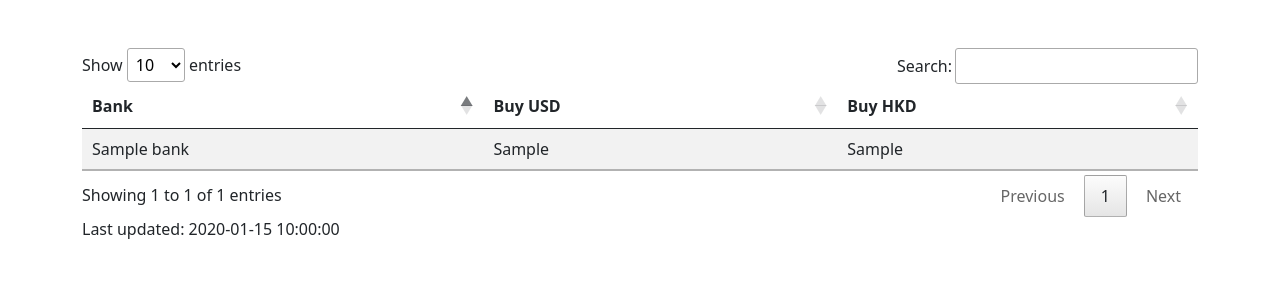
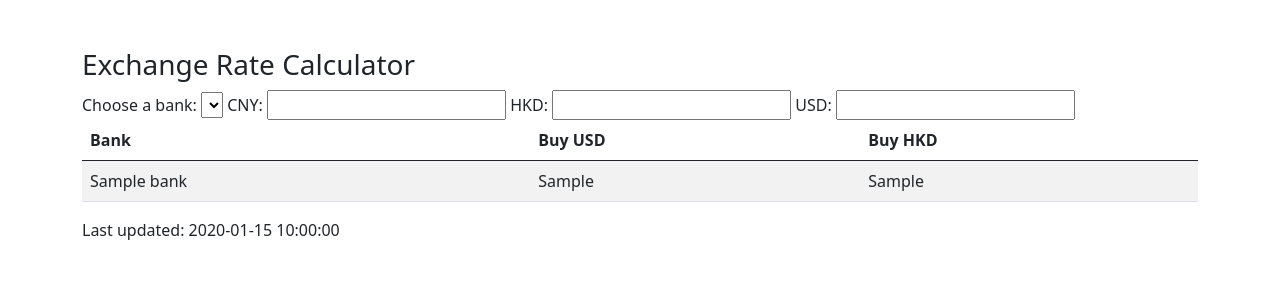
Before and after one commit to sarkrui/HKBanksExRate-API, a Flask app: template templates/index.html in a window 1280 px wide. Shown: the top 300 px of the page. Run offline with Flask 3, Linux system fonts and the light colour scheme; the template is opened without the code that fills it: most values are stand-ins (such as "Sample title", 1, 10 or a date in 2020); lists and menus that the app fills with data are empty; some libraries are stand-ins or nearby versions.

Commit message:
add: two-way binding exchange rate calculator

```diff
--- a/app.py
+++ b/app.py
@@ -128,14 +128,14 @@ def index():
     CMBWL_BuyHKD, CMBWL_BuyUSD = getCMBWLRate()
     BOCHK_BuyHKD, BOCHK_BuyUSD = getBOCHKRate()
     HKBEA_BuyHKD, HKBEA_BuyUSD = getHKBEARate()
-    ICBASIA_BuyHKD, ICBASIA_BuyUSD = getICBCAISARate()
+    ICBCASIA_BuyHKD, ICBCASIA_BuyUSD = getICBCAISARate()
 
     rates = [
         {'Bank': 'HSBC(HK)', 'BuyUSD': HSBCHK_BuyUSD, 'BuyHKD': HSBCHK_BuyHKD},
         {'Bank': 'CMB (WL)', 'BuyUSD': CMBWL_BuyUSD, 'BuyHKD': CMBWL_BuyHKD},
         {'Bank': 'BOC (HK)', 'BuyUSD': BOCHK_BuyUSD, 'BuyHKD': BOCHK_BuyHKD},
         {'Bank': 'BEA (HK)', 'BuyUSD': HKBEA_BuyUSD, 'BuyHKD': HKBEA_BuyHKD},
-        {'Bank': 'ICBC (ASIA)', 'BuyUSD': ICBASIA_BuyUSD, 'BuyHKD': ICBASIA_BuyHKD}
+        {'Bank': 'ICBC (ASIA)', 'BuyUSD': ICBCASIA_BuyUSD, 'BuyHKD': ICBCASIA_BuyHKD}
     ]
 
     current_time = datetime.now().strftime("%Y-%m-%d %H:%M:%S")
@@ -148,14 +148,14 @@ def raw_data():
     CMBWL_BuyHKD, CMBWL_BuyUSD = getCMBWLRate()
     BOCHK_BuyHKD, BOCHK_BuyUSD = getBOCHKRate()
     HKBEA_BuyHKD, HKBEA_BuyUSD = getHKBEARate()
-    ICBASIA_BuyHKD, ICBASIA_BuyUSD = getICBCAISARate()
+    ICBCASIA_BuyHKD, ICBCASIA_BuyUSD = getICBCAISARate()
 
     rates = {
         'HSBCHK': {'BuyUSD': HSBCHK_BuyUSD, 'BuyHKD': HSBCHK_BuyHKD},
         'CMBWL': {'BuyUSD': CMBWL_BuyUSD, 'BuyHKD': CMBWL_BuyHKD},
         'BOCHK': {'BuyUSD': BOCHK_BuyUSD, 'BuyHKD': BOCHK_BuyHKD},
         'BEAHK': {'BuyUSD': HKBEA_BuyUSD, 'BuyHKD': HKBEA_BuyHKD},
-        'ICBASIA': {'BuyUSD': ICBASIA_BuyUSD, 'BuyHKD': ICBASIA_BuyHKD}
+        'ICBCASIA': {'BuyUSD': ICBCASIA_BuyUSD, 'BuyHKD': ICBCASIA_BuyHKD}
     }
 
     current_time = datetime.now().strftime("%Y-%m-%d %H:%M:%S")
--- a/templates/index.html
+++ b/templates/index.html
@@ -9,9 +9,72 @@
     <script type="text/javascript" charset="utf8" src="https://cdn.datatables.net/1.13.6/js/jquery.dataTables.min.js"></script>
     <script type="text/javascript" charset="utf8" >
         $(document).ready( function () {
-            $('#rateTable').DataTable();
+            $('#rateTable').DataTable({
+                "bFilter": false
+                "lengthChange":false
+            });
         });
     </script>
+
+    <script>
+        $(document).ready(function() {
+        const rates = {{ rates | tojson }};
+        let currentInput = "";
+        let currentBank = rates[0]['Bank']; // Default to the first bank
+
+        // Fill bank options
+        for (let i = 0; i < rates.length; i++) {
+            $('#bankSelect').append(new Option(rates[i]['Bank'], rates[i]['Bank']));
+        }
+
+        $('#bankSelect').on('change', function() {
+            currentBank = this.value;
+            $(currentInput).trigger("input"); // Trigger recalculation
+        });
+
+        function calculate() {
+            let val = parseFloat($(currentInput).val());
+            let hkdRate, usdRate;
+
+            // Loop through the rates array to find the matching bank rates
+            for (let i = 0; i < rates.length; i++) {
+                if (rates[i]['Bank'] === currentBank) {
+                    hkdRate = rates[i]['BuyHKD'];
+                    usdRate = rates[i]['BuyUSD'];
+                    break;
+                }
+            }
+
+            if (!hkdRate || !usdRate) {
+                console.error("Could not find rates for the selected bank.");
+                return;
+            }
+
+            if (currentInput === "#cny") {
+                let hkd = val / hkdRate;
+                let usd = val / usdRate;
+                $("#hkd").val(hkd.toFixed(2));
+                $("#usd").val(usd.toFixed(2));
+            } else if (currentInput === "#hkd") {
+                let cny = val * hkdRate;
+                let usd = val / usdRate;
+                $("#cny").val(cny.toFixed(2));
+                $("#usd").val(usd.toFixed(2));
+            } else if (currentInput === "#usd") {
+                let cny = val * usdRate * hkdRate;
+                let hkd = val * usdRate;
+                $("#cny").val(cny.toFixed(2));
+                $("#hkd").val(hkd.toFixed(2));
+            }
+        }
+
+
+        $("#cny, #hkd, #usd").on("focus", function() {
+            currentInput = "#" + this.id;
+        }).on("input", calculate);
+        });
+    </script>
+
     <style>
         @media (max-width: 390px) {
             .table-responsive {
@@ -23,6 +86,19 @@
 <body>
 
     <div class="container mt-5">
+        <div class="mt-5">
+            <h3>Exchange Rate Calculator</h3>
+            <label for="bankSelect">Choose a bank:</label>
+            <select id="bankSelect">
+              <!-- Options filled by JS -->
+            </select>
+            <label for="cny">CNY:</label>
+            <input type="number" id="cny">
+            <label for="hkd">HKD:</label>
+            <input type="number" id="hkd">
+            <label for="usd">USD:</label>
+            <input type="number" id="usd">
+        </div>
 
         <table id="rateTable" class="table table-striped table-responsive">
             <thead>
```
